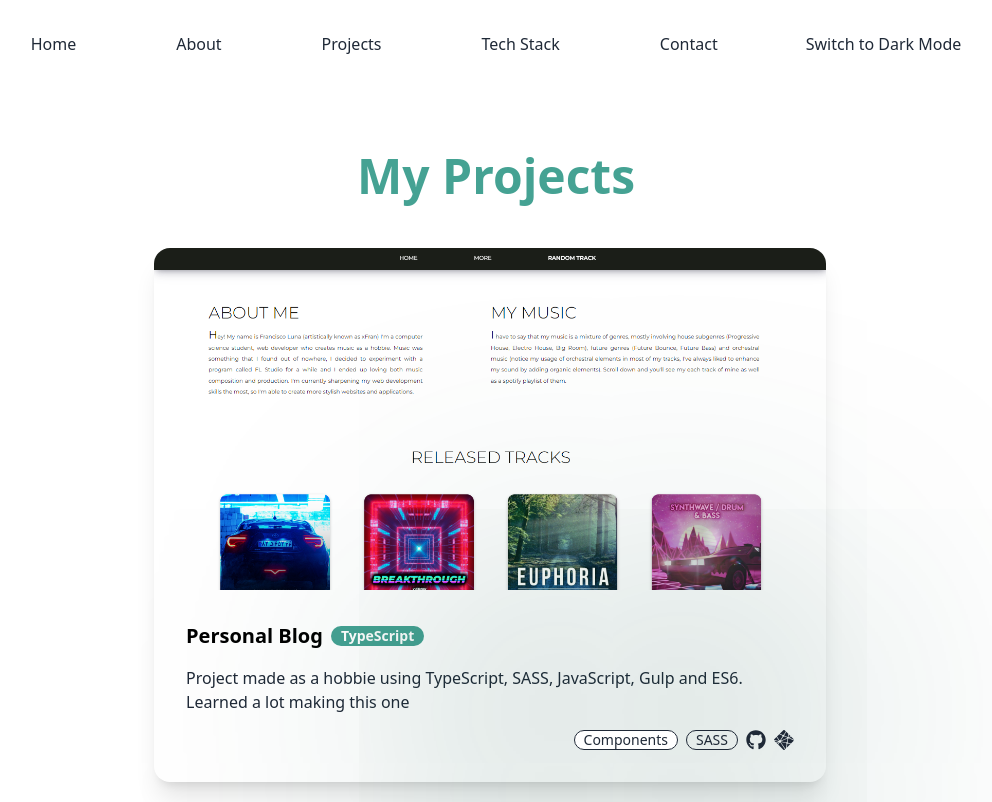
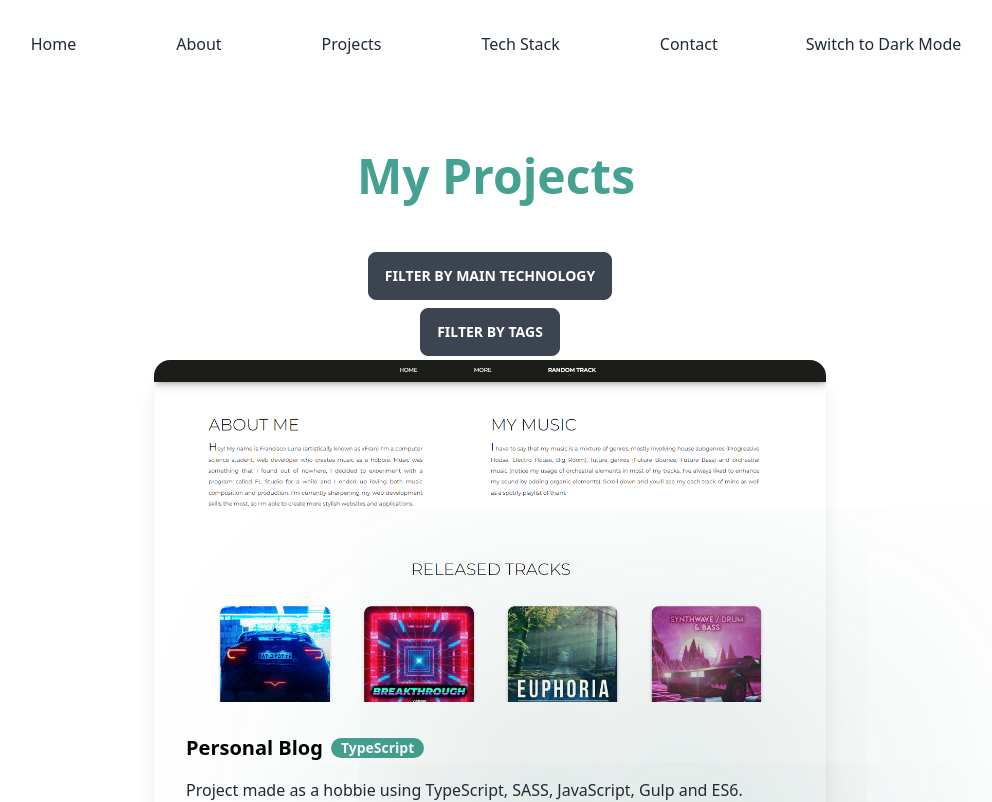
Before and after one commit to franciscoluna-28/New-Portfolio-2023, a React (Vite) app: page /projects in a window 1280 px wide. Shown: the top 802 px of the page, without its empty margins (150-1142 px from the left). Built offline with nearby package versions, Linux system fonts and the light colour scheme.

Commit message:
Added dropdown buttons for filtering

```diff
--- a/src/pages/Projects.tsx
+++ b/src/pages/Projects.tsx
@@ -15,7 +15,21 @@ export default function Projects() {
            text-mainDarkCyan dark:text-white lg:text-5xl my-12 pl-3 relative dark:main-title">
    My Projects
 </h1>
-
+<div className="dropdown dropdown-bottom">
+  <label tabIndex={0} className="btn m-1">Filter By Main Technology</label>
+  <ul tabIndex={0} className="dropdown-content menu p-2 shadow bg-base-100 rounded-box w-52">
+    <li><a>React</a></li>
+    <li><a>TypeScript</a></li>
+  </ul>
+</div>
+<div className="dropdown dropdown-bottom">
+  <label tabIndex={0} className="btn m-1">Filter By Tags</label>
+  <ul tabIndex={0} className="dropdown-content menu p-2 shadow bg-base-100 rounded-box w-52">
+    <li><a>None</a></li>
+    <li><a>React Hooks</a></li>
+    <li><a>SASS</a></li>
+  </ul>
+</div>
                 <div className='flex gap-8 justify-center flex-wrap'>
 
 
```
